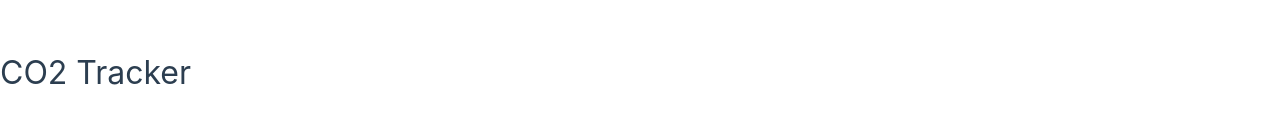
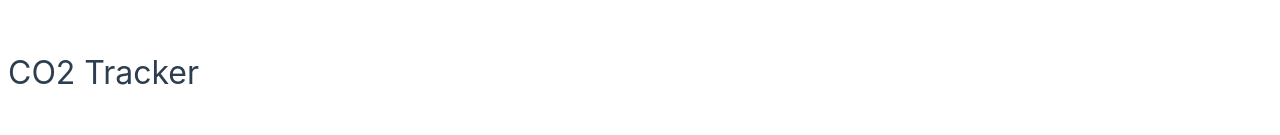
Before and after one commit to BrunoVGGomes/test-vue3, a Vue app: page / in a window 1280 px wide. Shown: the part 124-259 px from the top of the page. Built offline with nearby package versions, Linux system fonts and the light colour scheme; what vue3-apexcharts would draw is missing.

Commit message:
Change header padding

```diff
--- a/src/assets/main.scss
+++ b/src/assets/main.scss
@@ -15,6 +15,7 @@
     margin-bottom: 2rem;
     border: 1px solid grren;
     color: var(--vt-cr-green-2);
+    padding: .5rem;
 
     @media only screen and (max-width: $breakpoint-sm) {
       padding: 1.5rem;
```
